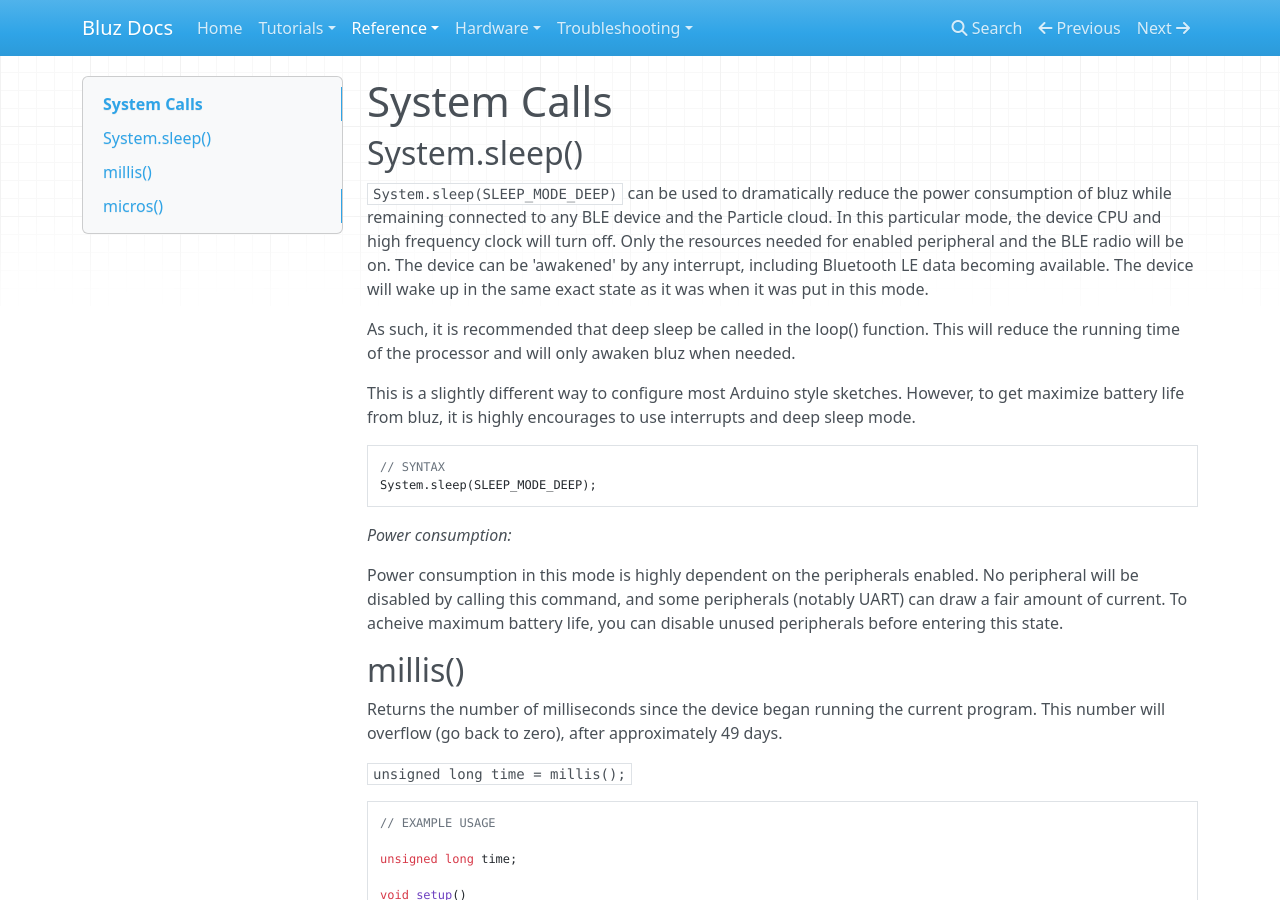
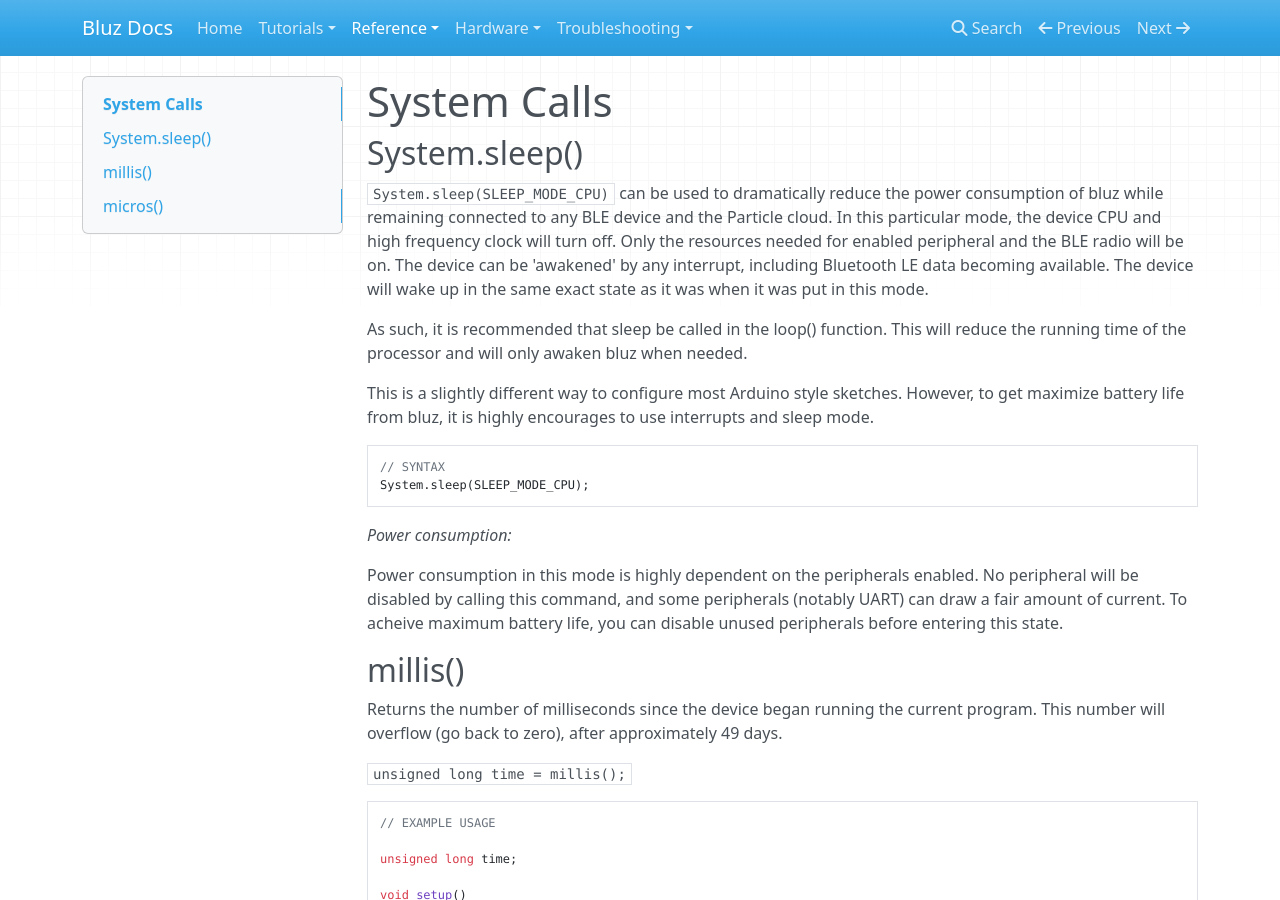
Before and after one commit to bluzDK/bluz-docs, an MkDocs documentation site: the page built from docs/reference/system.md, in a window 1280 px wide and 900 px high. Built offline with MkDocs 1.6.1, drawn with Linux system fonts in a browser that asks for light colours; nearby versions of some CDN libraries; old or Windows-style settings are respelled for this version of MkDocs.

Commit message:
change sleep mode to CPU

````diff
--- a/docs/reference/system.md
+++ b/docs/reference/system.md
@@ -2,17 +2,17 @@
 
 ## System.sleep()
 
-`System.sleep(SLEEP_MODE_DEEP)` can be used to dramatically reduce the power consumption of bluz while remaining connected to any BLE device and the Particle cloud.
+`System.sleep(SLEEP_MODE_CPU)` can be used to dramatically reduce the power consumption of bluz while remaining connected to any BLE device and the Particle cloud.
 In this particular mode, the device CPU and high frequency clock will turn off. Only the resources needed for enabled peripheral and the BLE radio will be on.
 The device can be 'awakened' by any interrupt, including Bluetooth LE data becoming available. The device will wake up in the same exact state as it was when it was put in this mode.
 
-As such, it is recommended that deep sleep be called in the loop() function. This will reduce the running time of the processor and will only awaken bluz when needed.
+As such, it is recommended that sleep be called in the loop() function. This will reduce the running time of the processor and will only awaken bluz when needed.
 
-This is a slightly different way to configure most Arduino style sketches. However, to get maximize battery life from bluz, it is highly encourages to use interrupts and deep sleep mode.
+This is a slightly different way to configure most Arduino style sketches. However, to get maximize battery life from bluz, it is highly encourages to use interrupts and sleep mode.
 
 ```C++
 // SYNTAX
-System.sleep(SLEEP_MODE_DEEP);
+System.sleep(SLEEP_MODE_CPU);
 ```
 
 *Power consumption:*
````
Also changed, not shown: docs/index.md (+1 -1 lines).
